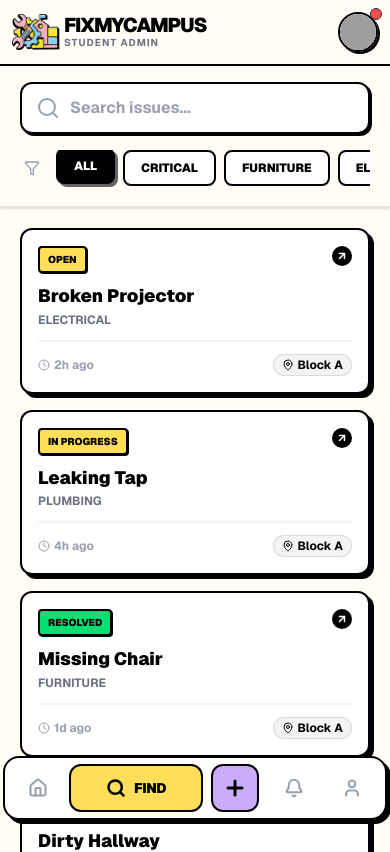
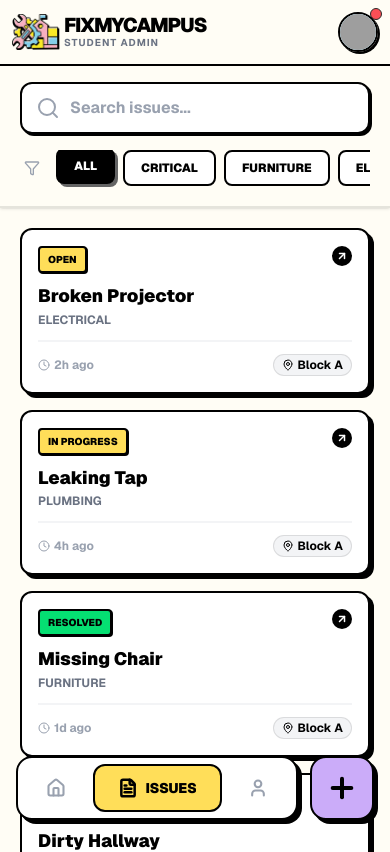
Before and after one commit to StarDust130/FixMyCampus, a Next.js app: page /issues in a window 390 px wide. Shown: the top 852 px of the page. Built offline with nearby package versions, Linux system fonts and the light colour scheme; grey boxes are pictures that could not be loaded.

Commit message:
Refactor NeoBottomNav and NeoHeader components to use Link for navigation; update tab configuration and improve layout

```diff
--- a/components/NeoBottomNav.tsx
+++ b/components/NeoBottomNav.tsx
@@ -1,38 +1,29 @@
-// components/NeoBottomNav.tsx
 "use client";
 
 import { useState, useEffect } from "react";
+import { usePathname } from "next/navigation";
 import { motion, AnimatePresence } from "framer-motion";
-import { Home, Search, Bell, User, Plus } from "lucide-react";
+import { Home, FileText, User, Plus } from "lucide-react";
+import Link from "next/link";
 
-interface NeoBottomNavProps {
-  activeTab: string;
-  setActiveTab: (tab: string) => void;
-  onFabClick: () => void;
-}
+export const NeoBottomNav = () => {
+  const pathname = usePathname();
+  const [isVisible, setIsVisible] = useState(true);
 
-const tabs = [
-  { id: "home", icon: Home, label: "Home" },
-  { id: "search", icon: Search, label: "Find" },
-  { id: "activity", icon: Bell, label: "Alerts" },
-  { id: "profile", icon: User, label: "Profile" },
+  // Configuration: Grouping Navigation Tabs
+  const navTabs = [
+    { id: "home", href: "/", icon: Home, label: "Home" },
+    { id: "issues", href: "/issues", icon: FileText, label: "Issues" },
+    { id: "profile", href: "/profile", icon: User, label: "Profile" },
   ];
 
-export const NeoBottomNav = ({
-  activeTab,
-  setActiveTab,
-  onFabClick,
-}: NeoBottomNavProps) => {
-  // 1. Built-in Scroll Logic (No extra file needed)
-  const [isVisible, setIsVisible] = useState(true);
-
+  // Scroll Hide/Show Logic
   useEffect(() => {
     let lastScrollY = window.scrollY;
     const updateScrollDirection = () => {
       const scrollY = window.scrollY;
       const direction = scrollY > lastScrollY ? "down" : "up";
 
-      // Hide if scrolling down more than 10px, Show if scrolling up
       if (direction === "down" && scrollY > 10) {
         setIsVisible(false);
       } else if (direction === "up") {
@@ -46,7 +37,7 @@ export const NeoBottomNav = ({
   }, []);
 
   return (
-    <div className="fixed bottom-0 left-0 right-0 z-50 flex justify-center pointer-events-none pb-6">
+    <div className="fixed bottom-0 left-0 right-0 z-50 flex justify-center pointer-events-none pb-6 px-4">
       <AnimatePresence>
         {isVisible && (
           <motion.div
@@ -54,37 +45,34 @@ export const NeoBottomNav = ({
             animate={{ y: 0, opacity: 1 }}
             exit={{ y: 100, opacity: 0 }}
             transition={{ type: "spring", stiffness: 280, damping: 25 }}
-            className="pointer-events-auto bg-white border-2 border-black rounded-2xl shadow-[4px_4px_0px_0px_rgba(0,0,0,1)] p-1.5 flex items-center gap-1 w-full max-w-sm h-16"
+            className="flex items-end gap-3 w-full max-w-sm pointer-events-auto"
           >
-            {/* LEFT TABS */}
-            {tabs.slice(0, 2).map((tab) => (
+            {/* 1. LEFT CAPSULE: Navigation (Home, Issues, Profile) */}
+            <div className="flex-1 bg-white border-2 border-black rounded-2xl shadow-[4px_4px_0px_0px_rgba(0,0,0,1)] p-1.5 flex items-center gap-1 h-16">
+              {navTabs.map((tab) => (
                 <NavTab
                   key={tab.id}
                   tab={tab}
-                isActive={activeTab === tab.id}
-                onClick={() => setActiveTab(tab.id)}
+                  isActive={pathname === tab.href}
                 />
               ))}
+            </div>
 
-            {/* CENTER ACTION BUTTON */}
-            <motion.button
-              onClick={onFabClick}
+            {/* 2. RIGHT BUTTON: Report Action (Big & Distinct) */}
+            <Link href="/report" className="group">
+              <motion.div
                 whileTap={{ scale: 0.9 }}
-              className="relative w-12 h-full bg-[#CBACF9] border-2 border-black rounded-xl flex items-center justify-center shrink-0 mx-1 overflow-hidden group active:bg-[#b08adb]"
+                className="w-16 h-16 bg-[#CBACF9] border-2 border-black rounded-2xl shadow-[4px_4px_0px_0px_rgba(0,0,0,1)] flex items-center justify-center relative overflow-hidden active:translate-y-[2px] active:shadow-[2px_2px_0px_0px_rgba(0,0,0,1)] transition-all"
               >
+                {/* Shine Effect */}
                 <div className="absolute inset-0 bg-white/20 translate-y-full group-hover:translate-y-0 transition-transform duration-300" />
-              <Plus className="w-6 h-6 text-black" strokeWidth={3} />
-            </motion.button>
 
-            {/* RIGHT TABS */}
-            {tabs.slice(2, 4).map((tab) => (
-              <NavTab
-                key={tab.id}
-                tab={tab}
-                isActive={activeTab === tab.id}
-                onClick={() => setActiveTab(tab.id)}
+                <Plus
+                  className="w-8 h-8 text-black group-hover:rotate-90 transition-transform duration-300"
+                  strokeWidth={3}
                 />
-            ))}
+              </motion.div>
+            </Link>
           </motion.div>
         )}
       </AnimatePresence>
@@ -92,20 +80,18 @@ export const NeoBottomNav = ({
   );
 };
 
-// --- SUB COMPONENT ---
-const NavTab = ({ tab, isActive, onClick }: any) => {
+// --- SUB COMPONENT (Nav Tab) ---
+const NavTab = ({ tab, isActive }: any) => {
   return (
-    <button
-      onClick={onClick}
-      // "flex-[2]" makes the button expand when active
+    <Link
+      href={tab.href}
       className={`relative flex items-center justify-center h-full rounded-xl transition-all duration-500 ease-[cubic-bezier(0.25,1,0.5,1)] ${
-        isActive ? "flex-[2.5]" : "flex-1"
+        isActive ? "flex-[2]" : "flex-1"
       }`}
     >
       {isActive && (
         <motion.div
           layoutId="active-bg"
-          // FIXED: Yellow Background instead of Black
           className="absolute inset-0 bg-[#FFDE59] border-2 border-black rounded-xl"
           transition={{ type: "spring", bounce: 0.2, duration: 0.6 }}
         />
@@ -120,7 +106,6 @@ const NavTab = ({ tab, isActive, onClick }: any) => {
           }`}
         />
 
-        {/* Text Label - Shows smoothly when active */}
         <AnimatePresence>
           {isActive && (
             <motion.span
@@ -134,6 +119,6 @@ const NavTab = ({ tab, isActive, onClick }: any) => {
           )}
         </AnimatePresence>
       </div>
-    </button>
+    </Link>
   );
 };
--- a/components/NeoHeader.tsx
+++ b/components/NeoHeader.tsx
@@ -1,40 +1,35 @@
-// components/NeoHeader.tsx
 "use client";
 
 import { motion } from "framer-motion";
-import { Bell, Home, Search, User, LogOut } from "lucide-react";
+import { Home, FileText, User, LogOut, Plus } from "lucide-react";
 import Image from "next/image";
+import Link from "next/link";
+import { usePathname } from "next/navigation";
 
-interface NeoHeaderProps {
-  activeTab?: string;
-  setActiveTab?: (tab: string) => void;
-}
+export const NeoHeader = () => {
+  const pathname = usePathname();
 
-export const NeoHeader = ({ activeTab, setActiveTab }: NeoHeaderProps) => {
   const navItems = [
-    { id: "home", label: "Home", icon: Home },
-    { id: "search", label: "Search", icon: Search },
-    { id: "activity", label: "Activity", icon: Bell },
-    { id: "profile", label: "Profile", icon: User },
+    { id: "home", label: "Home", href: "/", icon: Home },
+    { id: "issues", label: "Issues", href: "/issues", icon: FileText }, // New Icon
+    { id: "report", label: "Report", href: "/report", icon: Plus }, // Added Report
+    { id: "profile", label: "Profile", href: "/profile", icon: User },
   ];
 
   return (
     <header className="w-full border-b-2 border-black bg-[#FFFDF5] z-40">
       <div className="mx-auto flex h-16 md:h-24 max-w-7xl items-center justify-between px-3 md:px-8">
-        {/* --- LEFT SIDE: LOGO & BRAND --- */}
-        <div className="flex items-center gap-1 md:gap-3">
-          {/* LOGO */}
-          <div className="relative h-12 w-12 md:h-20 md:w-20 shrink-0 ">
+        {/* --- LEFT SIDE --- */}
+        <Link href="/" className="flex items-center gap-1 md:gap-3 group">
+          <div className="relative h-12 w-12 md:h-20 md:w-20 shrink-0">
             <Image
               src="/logo.png"
               alt="FixMyCampus Logo"
               fill
-              className="object-contain hover:scale-105 transition-transform"
+              className="object-contain group-hover:scale-105 transition-transform"
               priority
             />
           </div>
-
-          {/* TEXT BRANDING */}
           <div className="flex flex-col justify-center">
             <h1 className="text-xl md:text-3xl font-black uppercase leading-none tracking-tighter flex items-center gap-2">
               FixMyCampus
@@ -43,17 +38,17 @@ export const NeoHeader = ({ activeTab, setActiveTab }: NeoHeaderProps) => {
               Student Admin
             </p>
           </div>
-        </div>
+        </Link>
 
-        {/* --- RIGHT SIDE (PC): FULL NAVIGATION --- */}
+        {/* --- RIGHT SIDE (PC NAV) --- */}
         <nav className="hidden md:flex items-center gap-1">
           <div className="flex items-center rounded-xl border-2 border-black bg-white p-1 shadow-[3px_3px_0px_0px_rgba(0,0,0,1)] mr-6">
             {navItems.map((item) => {
-              const isActive = activeTab === item.id;
+              const isActive = pathname === item.href;
               return (
-                <button
+                <Link
                   key={item.id}
-                  onClick={() => setActiveTab?.(item.id)}
+                  href={item.href}
                   className={`relative flex items-center gap-2 rounded-lg px-5 py-2.5 text-sm font-bold uppercase tracking-wide transition-all ${
                     isActive
                       ? "text-black"
@@ -78,7 +73,7 @@ export const NeoHeader = ({ activeTab, setActiveTab }: NeoHeaderProps) => {
                       }}
                     />
                   )}
-                </button>
+                </Link>
               );
             })}
           </div>
@@ -92,9 +87,12 @@ export const NeoHeader = ({ activeTab, setActiveTab }: NeoHeaderProps) => {
           </button>
         </nav>
 
-        {/* --- RIGHT SIDE (PHONE): AVATAR --- */}
+        {/* --- MOBILE AVATAR --- */}
         <div className="md:hidden">
-          <div className="relative cursor-pointer active:scale-95 transition-transform">
+          <Link
+            href="/profile"
+            className="relative block active:scale-95 transition-transform"
+          >
             <div className="h-10 w-10 rounded-full overflow-hidden border-2 border-black shadow-[2px_2px_0px_0px_rgba(0,0,0,1)]">
               <img
                 src="https://api.dicebear.com/7.x/avataaars/svg?seed=Muzan&backgroundColor=A2E2F9"
@@ -103,7 +101,7 @@ export const NeoHeader = ({ activeTab, setActiveTab }: NeoHeaderProps) => {
               />
             </div>
             <div className="absolute -top-1 -right-1 h-3 w-3 rounded-full bg-red-500 border border-black animate-pulse"></div>
-          </div>
+          </Link>
         </div>
       </div>
     </header>
```
Lines whose indentation alone changed are shown as unchanged.
